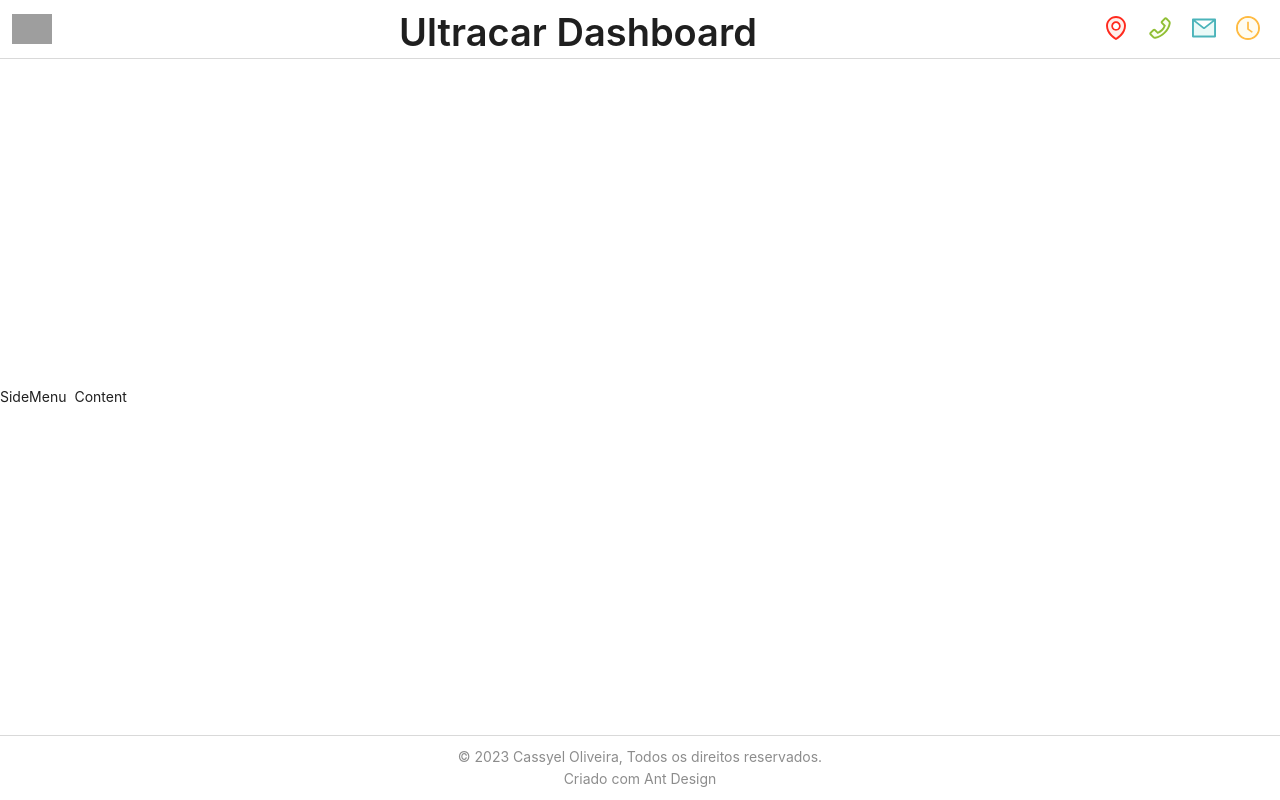
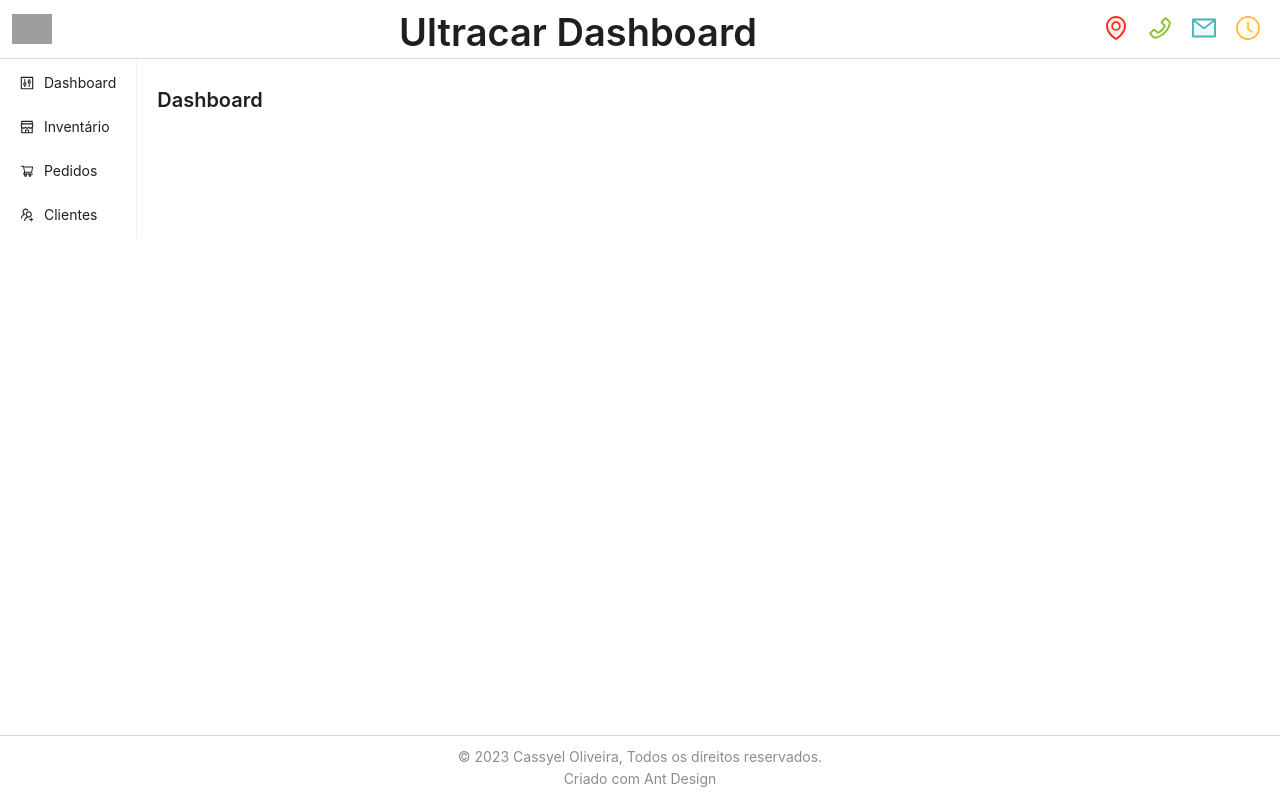
Before and after one commit to cassyel/Ant-Design, a React (Vite) app: page / in a window 1280 px wide. Built offline with nearby package versions, Linux system fonts and the light colour scheme; grey boxes are pictures that could not be loaded.

Commit message:
feat(routes): create routes and initial pages for page content

```diff
--- a/src/components/Content/index.tsx
+++ b/src/components/Content/index.tsx
@@ -1,7 +1,10 @@
-import { SideMenuContainer } from './styles';
+import AppRoutes from '../Routes';
+import { PageContent } from './styles';
 
 export default function Content() {
   return (
-    <SideMenuContainer>Content</SideMenuContainer>
+    <PageContent>
+      <AppRoutes />
+    </PageContent>
   );
 }
--- a/src/components/Content/styles.ts
+++ b/src/components/Content/styles.ts
@@ -1,3 +1,5 @@
 import styled from 'styled-components';
 
-export const SideMenuContainer = styled.main``;
+export const PageContent = styled.main`
+  padding-left: 12px;
+`;
--- /dev/null
+++ b/src/components/Routes/index.tsx
@@ -0,0 +1,19 @@
+import { Route, Routes, } from 'react-router-dom';
+
+import {
+  Customers,
+  Dashboard,
+  Inventory,
+  Orders,
+} from '../../pages';
+
+export default function AppRoutes() {
+  return (
+    <Routes>
+      <Route path='/' element={<Dashboard />}></Route>
+      <Route path='/inventario' element={<Inventory />}></Route>
+      <Route path='/pedidos' element={<Orders />}></Route>
+      <Route path='/clientes' element={<Customers />}></Route>
+    </Routes>
+  );
+}
--- a/src/components/SideMenu/index.tsx
+++ b/src/components/SideMenu/index.tsx
@@ -1,7 +1,50 @@
 import { SideMenuContainer } from './styles';
 
+import { Menu } from 'antd';
+
+import {
+  ControlOutlined,
+  ShopOutlined,
+  ShoppingCartOutlined,
+  UsergroupAddOutlined,
+} from '@ant-design/icons';
+
+import { useNavigate } from 'react-router';
+
 export default function SideMenu() {
+  const navigate = useNavigate();
+
   return (
-    <SideMenuContainer>SideMenu</SideMenuContainer>
+    <SideMenuContainer>
+      <Menu
+        onClick={(item) => {
+          navigate(item.key);
+        }}
+        items={[
+          {
+            label: 'Dashboard',
+            icon: <ControlOutlined />,
+            key: '/'
+          },
+          {
+            label: 'Inventário',
+            icon: <ShopOutlined />,
+            key: '/inventario'
+          },
+          {
+            label: 'Pedidos',
+            icon: <ShoppingCartOutlined />,
+            key: '/pedidos'
+          },
+          {
+            label: 'Clientes',
+            icon: <UsergroupAddOutlined />,
+            key: '/clientes'
+          }
+        ]}
+      >
+
+      </Menu>
+    </SideMenuContainer>
   );
 }
--- a/src/main.tsx
+++ b/src/main.tsx
@@ -2,8 +2,12 @@ import React from 'react';
 import ReactDOM from 'react-dom/client';
 import App from './App';
 
+import { BrowserRouter } from 'react-router-dom';
+
 ReactDOM.createRoot(document.getElementById('root') as HTMLElement).render(
   <React.StrictMode>
-    <App />
+    <BrowserRouter>
+      <App />
+    </BrowserRouter>
   </React.StrictMode>,
 );
--- /dev/null
+++ b/src/pages/Customers/index.tsx
@@ -0,0 +1,9 @@
+import { Typography } from 'antd';
+
+export default function Customers() {
+  return (
+    <div>
+      <Typography.Title level={4}>Customers</Typography.Title>
+    </div>
+  );
+}
--- /dev/null
+++ b/src/pages/Dashboard/index.tsx
@@ -0,0 +1,9 @@
+import { Typography } from 'antd';
+
+export default function Dashboard() {
+  return (
+    <div>
+      <Typography.Title level={4}>Dashboard</Typography.Title>
+    </div>
+  );
+}
--- /dev/null
+++ b/src/pages/Inventory/index.tsx
@@ -0,0 +1,9 @@
+import { Typography } from 'antd';
+
+export default function Inventory() {
+  return (
+    <div>
+      <Typography.Title level={4}>Inventory</Typography.Title>
+    </div>
+  );
+}
--- /dev/null
+++ b/src/pages/Orders/index.tsx
@@ -0,0 +1,9 @@
+import { Typography } from 'antd';
+
+export default function Orders() {
+  return (
+    <div>
+      <Typography.Title level={4}>Orders</Typography.Title>
+    </div>
+  );
+}
--- /dev/null
+++ b/src/pages/index.ts
@@ -0,0 +1,4 @@
+export { default as Customers } from './Customers';
+export { default as Dashboard } from './Dashboard';
+export { default as Inventory } from './Inventory';
+export { default as Orders } from './Orders';
--- a/src/styles.ts
+++ b/src/styles.ts
@@ -17,6 +17,8 @@ export const GlobalStyle = createGlobalStyle`
     .SpaceContainer {
       display: flex;
       flex: 1;
+      justify-content: flex-start;
+      align-items: flex-start;
     }
   }
 
```
Also changed, not shown: src/components/Routes/index.ts (deleted, +0 -18 lines).
